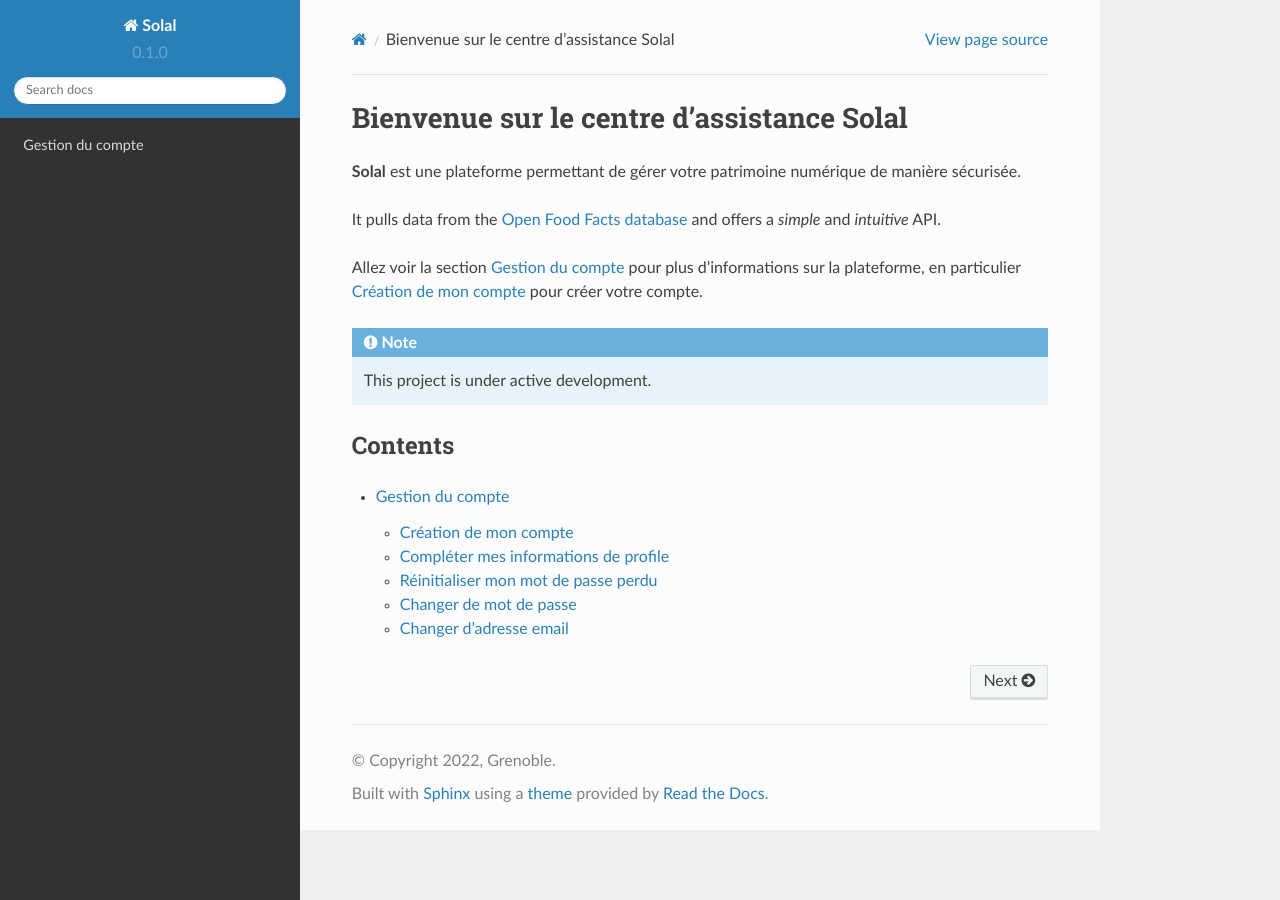
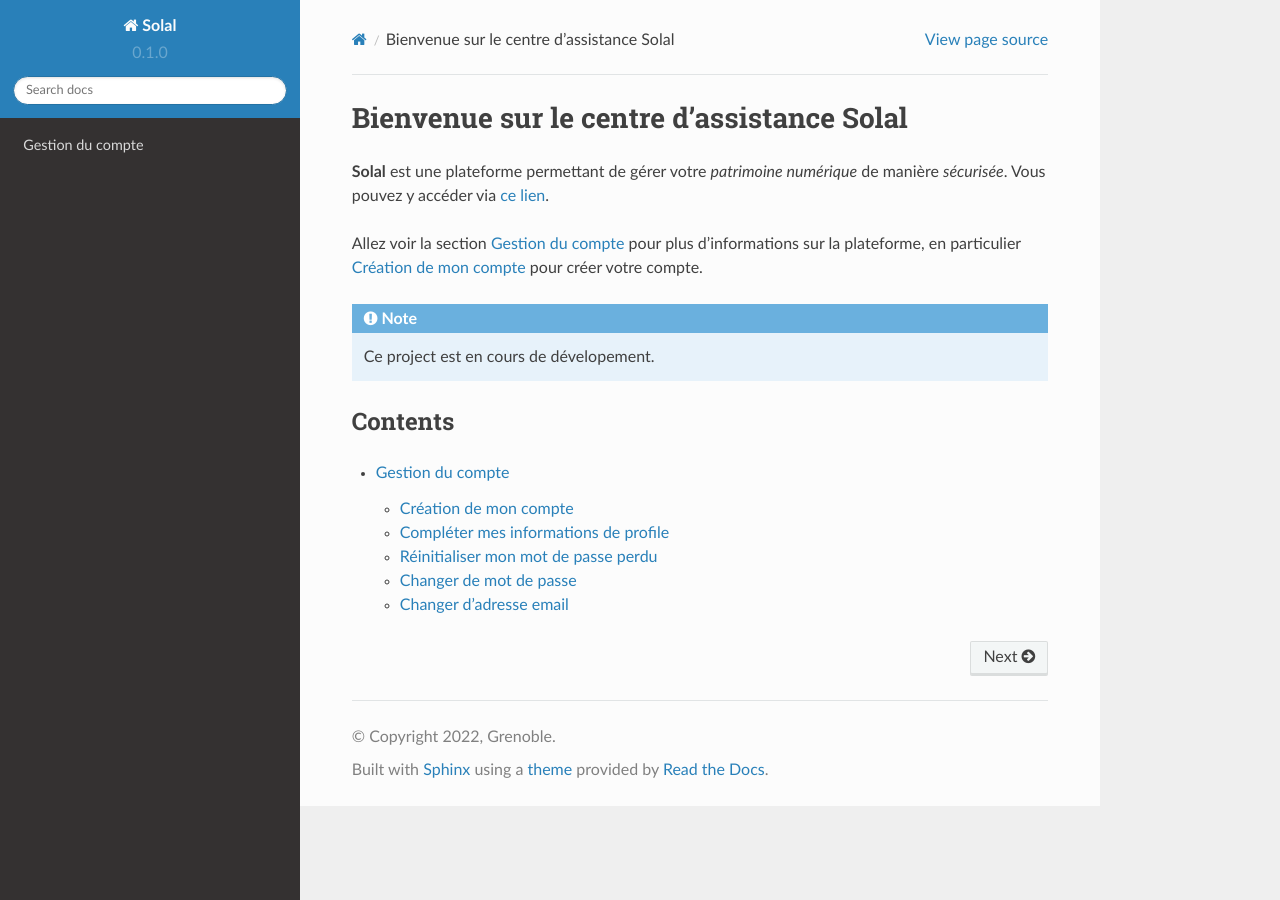
Before and after one commit to usharesoft/solal-documentation, a Sphinx documentation site: the page built from docs/source/index.rst, in a window 1280 px wide. Built offline with Sphinx 7.4.7 and the Read the Docs theme 2.0.0, drawn with Linux system fonts in a browser that asks for light colours.

Commit message:
Update index.rst

```diff
--- a/docs/source/index.rst
+++ b/docs/source/index.rst
@@ -1,16 +1,15 @@
 Bienvenue sur le centre d'assistance Solal
 ===================================
 
-**Solal** est une plateforme permettant de gérer votre patrimoine numérique de manière sécurisée.
+**Solal** est une plateforme permettant de gérer votre *patrimoine numérique* de manière *sécurisée*.
+Vous pouvez y accéder via `ce lien <https://www.solaltech.fr/>`_.
 
-It pulls data from the `Open Food Facts database <https://world.openfoodfacts.org/>`_
-and offers a *simple* and *intuitive* API.
 
 Allez voir la section :doc:`account` pour plus d'informations sur la plateforme, en particulier :ref:`account-creation` pour créer votre compte.
 
 .. note::
 
-   This project is under active development.
+   Ce project est en cours de dévelopement.
 
 Contents
 --------
```
